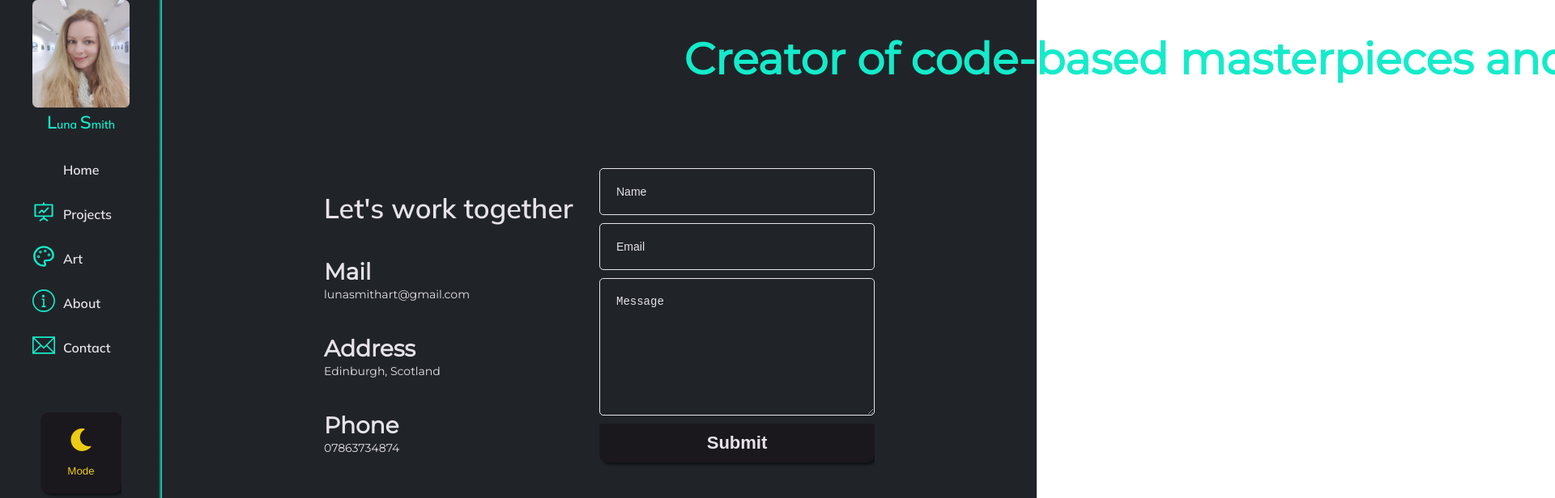
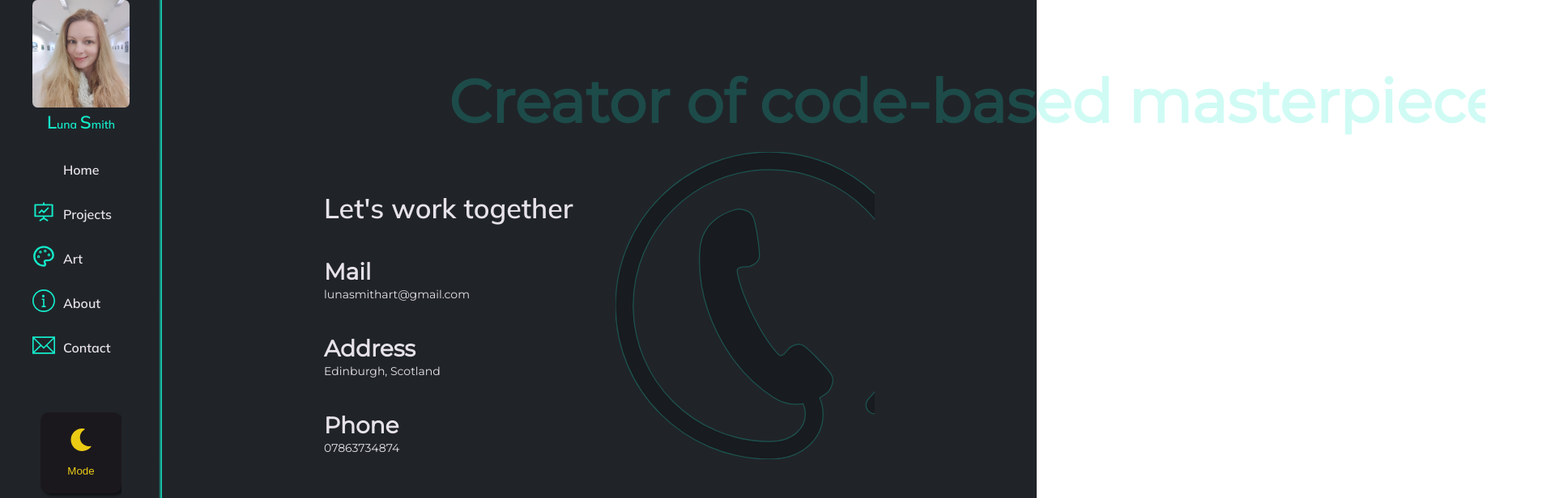
Before and after one commit to Lu-Smith/new_react_portfolio_sass, a React (Create React App) app: page /contact in a window 1280 px wide. Shown: the top 616 px of the page at 81% size, 1920 px wide, since content can reach past the window. Built offline with nearby package versions, Linux system fonts and the light colour scheme; some icons are missing.

Commit message:
Updated Contact

```diff
--- a/src/components/Contact.tsx
+++ b/src/components/Contact.tsx
@@ -89,8 +89,8 @@ const Contact = () => {
                     whileInView={{opacity: 0}}
                     transition={{ delay: 2, duration: 6}}>
                         <svg
-                        height="400px"
-                        width="400px"
+                        height="380px"
+                        width="380px"
                         version="1.1"
                         stroke-width="0.8"
                         id="_x32_"
@@ -122,7 +122,7 @@ const Contact = () => {
                     onSubmit={sendEmail}
                     initial={{ opacity: 0}}
                     whileInView={{opacity: 1}}
-                    transition={{ delay: 4, duration: 1}}>
+                    transition={{ delay: 7, duration: 1}}>
                         <input type="text" required placeholder='Name' name='name' />
                         <input type="email" required placeholder='Email' name='email' />
                         <textarea placeholder='Message'rows={8} name='message' ></textarea>
--- a/src/components/MovingText.tsx
+++ b/src/components/MovingText.tsx
@@ -6,7 +6,7 @@ const sliderVariants = {
         x: '100%',
     },
     animate: {
-        x: '-20%',
+        x: '-100%',
         transition: {
             duration: 30,
             repeat: Infinity,
--- a/src/styles/_variables.scss
+++ b/src/styles/_variables.scss
@@ -18,7 +18,7 @@ $primary-font-size: 14px;
 $big-font-size: 22px;
 $nav-font-size: 28px;
 $box-font-size: 34px;
-$moving-text-font-size: 54px;
+$moving-text-font-size: 74px;
 
 //line-height
 $primary-line-height: 20px;
--- a/src/styles/contact.scss
+++ b/src/styles/contact.scss
@@ -44,6 +44,7 @@
         position: fixed;
         top: 0;
         left: 0;
+        z-index: 998;
     }
 
     .componentContainer {
@@ -53,6 +54,7 @@
         height: 100vh;
         @include flex(center, center);
         overflow: hidden;
+        z-index: 1;
 
         .textContainer {
             flex: 1;
@@ -89,7 +91,7 @@
             .phoneSvg {
                 margin-left: 20px;
                 position: absolute;
-                z-index: -1;
+                z-index: 2;
                  svg {
                     stroke: $focus-color;
                  }
@@ -99,6 +101,8 @@
                 display: flex;
                 flex-direction: column;
                 gap: 10px;
+                z-index: 4;
+                margin-top: 40px;
 
                 input, textarea {
                     padding: 20px;
--- a/src/styles/movingText.scss
+++ b/src/styles/movingText.scss
@@ -1,11 +1,10 @@
-
 .slidingTextContainer {
     position: absolute;
     font-size: $moving-text-font-size;
-    top: 40px;
+    top: 80px;
     white-space: nowrap;
     color: $focus-color;
     width: 100%;
     font-weight: bold;
-    z-index: 1;
+    opacity: 0.2;
 }
```
